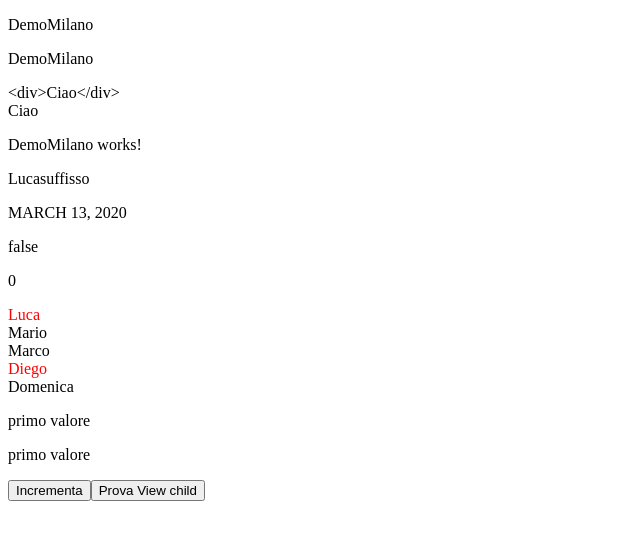
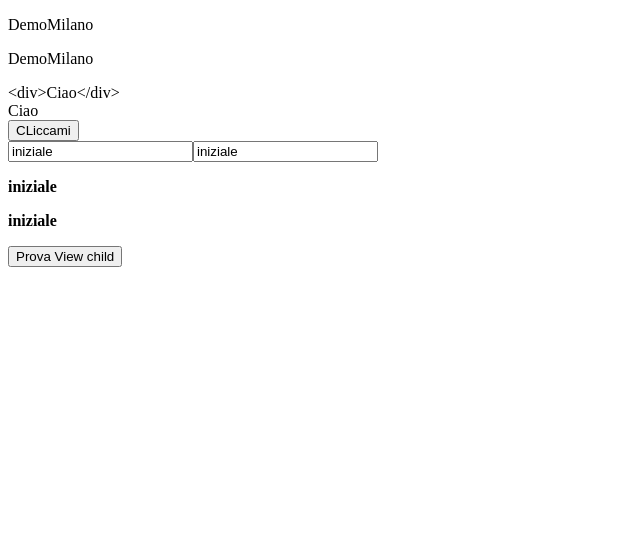
Before and after one commit to LukeSkywa/DemoMilano, an Angular app: page / in a window 1280 px wide. Shown: the top 540 px of the page, without its empty margins (0-640 px from the left). Built offline with nearby package versions, Linux system fonts and the light colour scheme.

Commit message:
utilizzo viewchild

```diff
--- a/src/app/app.component.html
+++ b/src/app/app.component.html
@@ -5,9 +5,10 @@
 <!-- in questo caso non posso usare l'interpolazione -->
 <div>{{html}}</div>
 <div [innerHtml]="html"></div>
-
-<!-- in questi casi meglio la property binding -->
-<app-primo [inputIngresso]="title" [name]="'Luca'"></app-primo>
-<!-- <app-secondo (eventoClick)="title=$event"></app-secondo> -->
+<div [ngSwitch]='componentToShow'>
+    <!-- in questi casi meglio la property binding -->
+    <app-primo [inputIngresso]="title" [name]="'Luca'" *ngSwitchCase="1"></app-primo>
+    <app-secondo (eventoClick)="title=$event" *ngSwitchCase="2"></app-secondo>
+</div>
 
 <button (click)="checkViewChild()">Prova View child</button>
--- a/src/app/app.component.ts
+++ b/src/app/app.component.ts
@@ -16,6 +16,8 @@ export class AppComponent {
   @ViewChild(PrimoComponent)
   private primoComponentRef: PrimoComponent;
 
+  componentToShow = 2;
+
 
   constructor(){
   }
--- a/src/app/primo/primo.component.ts
+++ b/src/app/primo/primo.component.ts
@@ -1,4 +1,4 @@
-import { Component, OnInit, Input } from '@angular/core';
+import { Component, OnInit, Input, ViewChild } from '@angular/core';
 import { Persona } from '../model/persona.interface';
 
 @Component({
--- a/src/app/secondo/secondo.component.ts
+++ b/src/app/secondo/secondo.component.ts
@@ -1,4 +1,4 @@
-import { Component, OnInit, Output, EventEmitter } from '@angular/core';
+import { Component, OnInit, Output, EventEmitter, ViewChild, ElementRef } from '@angular/core';
 
 @Component({
   selector: 'app-secondo',
@@ -6,6 +6,11 @@ import { Component, OnInit, Output, EventEmitter } from '@angular/core';
   styleUrls: ['./secondo.component.scss']
 })
 export class SecondoComponent implements OnInit {
+
+  @ViewChild('inputProva')
+  inputRef: ElementRef;
+
+
   @Output('eventoClick')
   clickEvent: EventEmitter<string> = new EventEmitter();
 
@@ -30,7 +35,7 @@ export class SecondoComponent implements OnInit {
   }
 
   gestioneClick(event) {
-    console.log('ciao');
+    console.log('valore viewchild: '+this.inputRef.nativeElement.value);
     this.clickEvent.emit(this.titolo);
     this.titolo = 'dopo click';
     this.mostraRosso = !this.mostraRosso;
```
